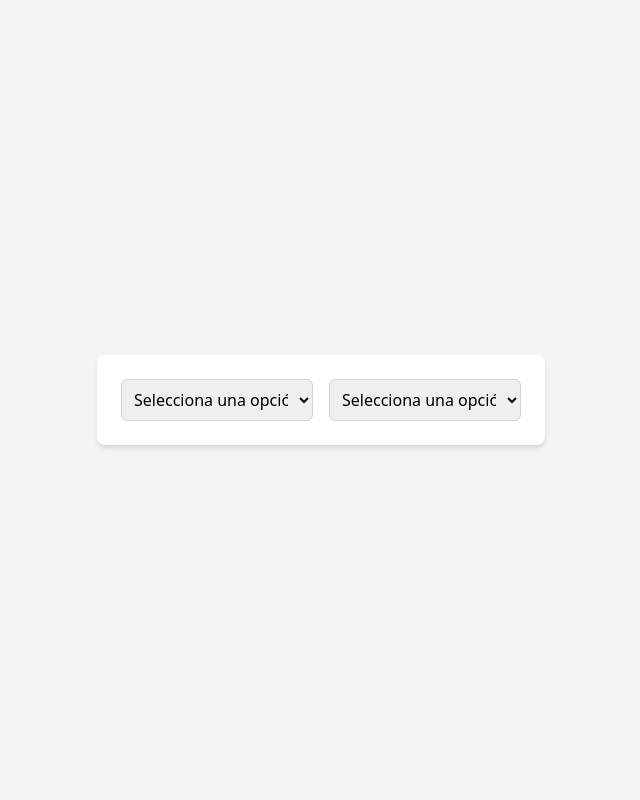
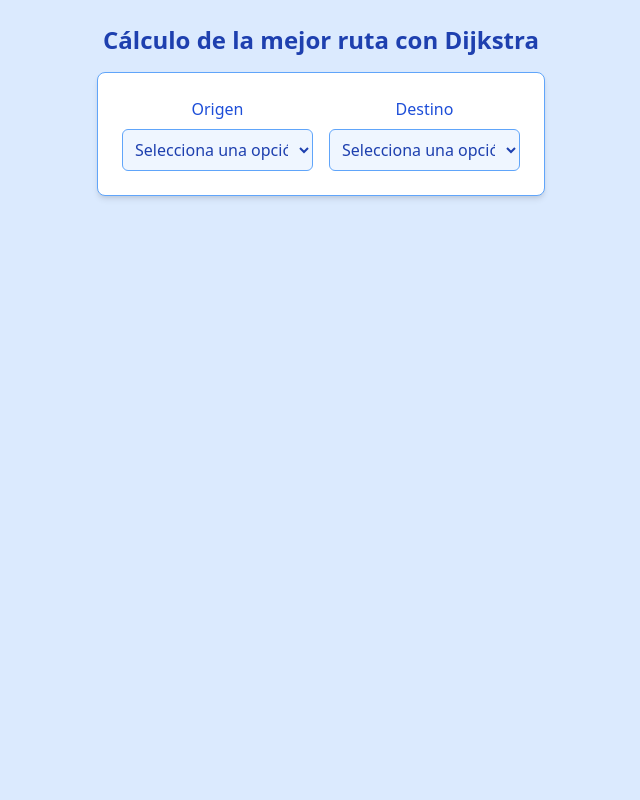
Before and after one commit to Jorge186414/Lenguajes-y-Automatas-2, a Flask app: page / in a window 1280 px wide. Shown: the whole page, without its empty margins (319-959 px from the left). Run offline with Flask 3, Linux system fonts and the light colour scheme.

Commit message:
Add: Desenio del front con las opciones de prueba estas se cambiaran por las capitales

```diff
--- a/src/templates/index.html
+++ b/src/templates/index.html
@@ -1,30 +1,36 @@
 <!DOCTYPE html>
 <html lang="en">
-
 <head>
     <meta charset="UTF-8">
     <meta name="viewport" content="width=device-width, initial-scale=1.0">
     <title>Formulario con Selectores</title>
     <link href="https://cdn.jsdelivr.net/npm/tailwindcss@2.2.19/dist/tailwind.min.css" rel="stylesheet">
 </head>
-
-<body class="bg-gray-100 flex items-center justify-center h-screen">
-    <form class="w-full max-w-md mx-auto p-6 bg-white rounded-lg shadow-md">
-        <div class="flex justify-center space-x-4">
-            <select class="w-1/2 p-2 border border-gray-300 rounded-md">
-                <option value="">Selecciona una opción</option>
-                <option value="opcion1">Opción 1</option>
-                <option value="opcion2">Opción 2</option>
-                <option value="opcion3">Opción 3</option>
-            </select>
-            <select class="w-1/2 p-2 border border-gray-300 rounded-md">
+<body class="bg-blue-100">
+    <div class="flex flex-col items-center pt-6">
+        <h1 class="text-2xl font-bold text-blue-800 mb-4">Cálculo de la mejor ruta con Dijkstra</h1>
+        <form class="w-full max-w-md p-6 bg-white rounded-lg shadow-md border border-blue-400">
+            <div class="grid grid-cols-1 gap-4 md:grid-cols-2">
+                <div class="flex flex-col text-center">
+                    <label for="select1" class="mb-2 text-blue-700">Origen</label>
+                    <select id="select1" class="w-full p-2 border border-blue-400 rounded-md bg-blue-50 text-blue-800">
                         <option value="">Selecciona una opción</option>
                         <option value="opcion1">Opción 1</option>
                         <option value="opcion2">Opción 2</option>
                         <option value="opcion3">Opción 3</option>
                     </select>
                 </div>
+                <div class="flex flex-col text-center">
+                    <label for="select2" class="mb-2 text-blue-700">Destino</label>
+                    <select id="select2" class="w-full p-2 border border-blue-400 rounded-md bg-blue-50 text-blue-800">
+                        <option value="">Selecciona una opción</option>
+                        <option value="opcion1">Opción 1</option>
+                        <option value="opcion2">Opción 2</option>
+                        <option value="opcion3">Opción 3</option>
+                    </select>
+                </div>
+            </div>
         </form>
+    </div>
 </body>
-
 </html>
```
Lines whose indentation alone changed are shown as unchanged.
